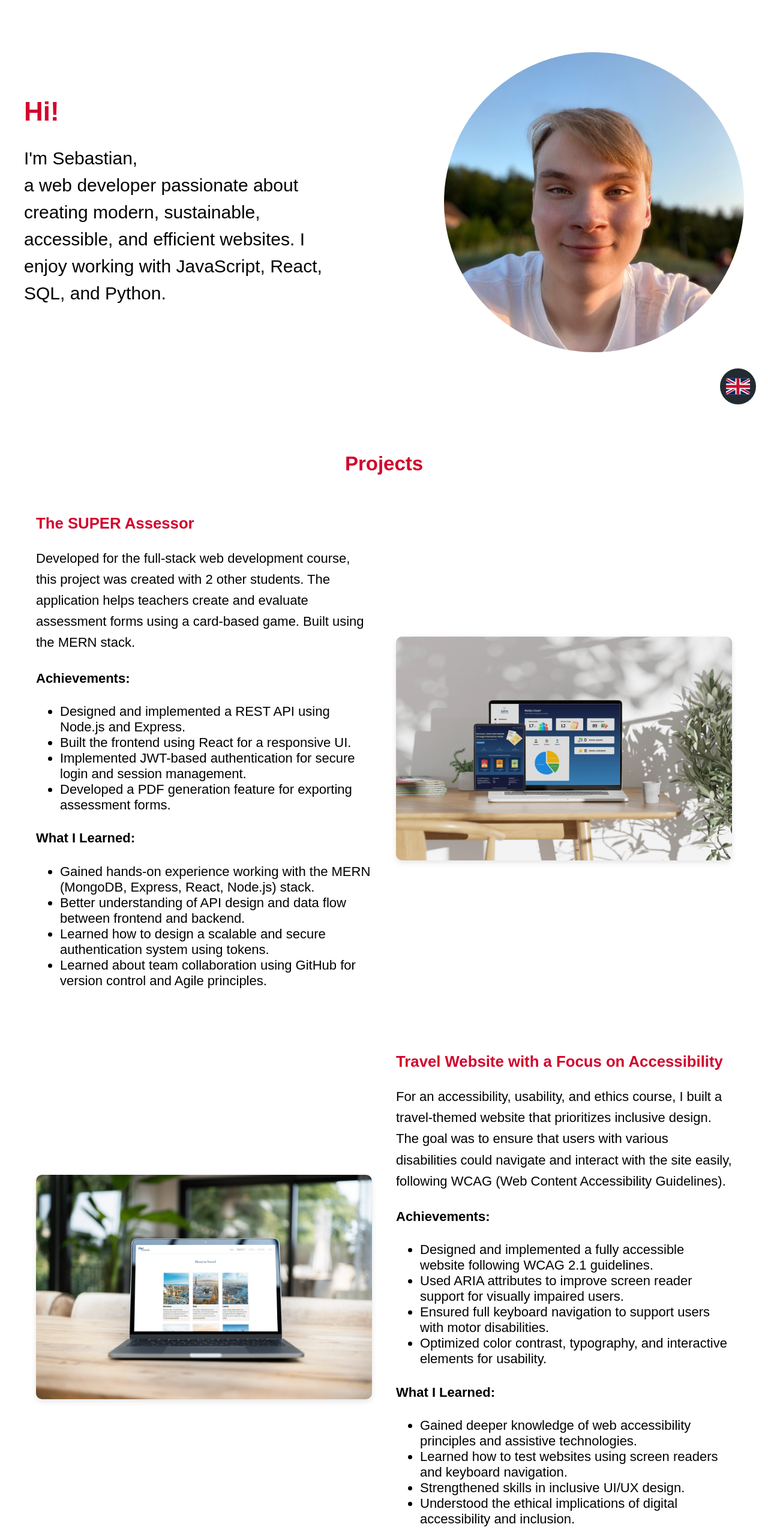
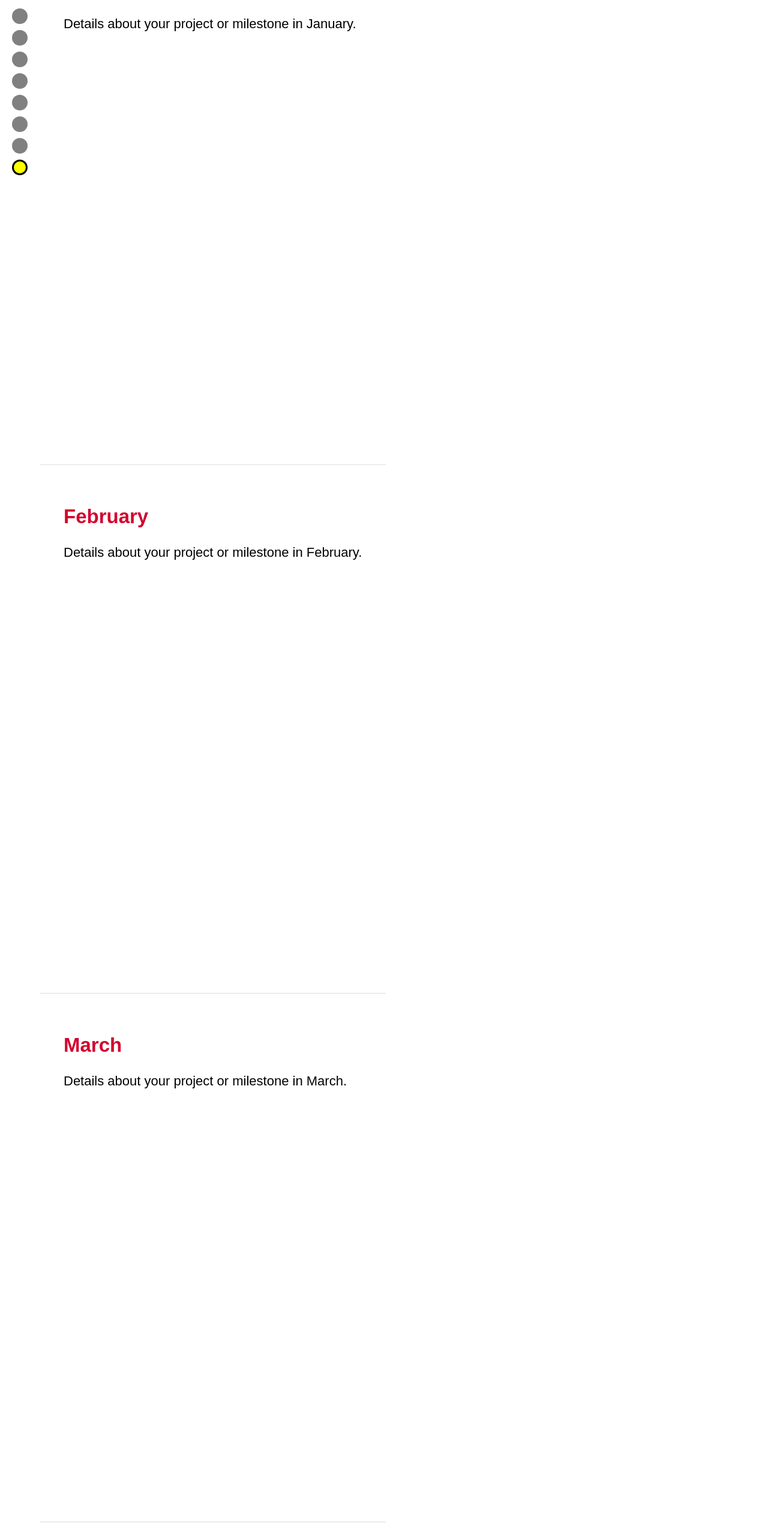
Before and after one commit to SebastianHaugen/Portfolio-website, a React (Create React App) app in the folder my-app/: page /project1 in a window 1280 px wide. Shown: the part 106-2666 px from the top of the page at 60% size. Built offline with nearby package versions, Linux system fonts and the light colour scheme; a web font is replaced by a local one.

Commit message:
Unique page for each project with more details

```diff
--- a/my-app/package.json
+++ b/my-app/package.json
@@ -13,6 +13,8 @@
     "react": "^18.3.1",
     "react-dom": "^18.3.1",
     "react-i18next": "^15.4.0",
+    "react-intersection-observer": "^9.16.0",
+    "react-router-dom": "^7.4.0",
     "react-scripts": "5.0.1",
     "web-vitals": "^2.1.4"
   },
@@ -41,6 +43,8 @@
     ]
   },
   "devDependencies": {
+    "ajv": "^6.12.6",
+    "ajv-keywords": "^3.5.2",
     "eslint-config-prettier": "^8.3.0",
     "prettier": "^2.5.1"
   }
--- a/my-app/src/App.js
+++ b/my-app/src/App.js
@@ -1,11 +1,23 @@
+import React from "react";
+import { BrowserRouter as Router, Routes, Route } from "react-router-dom";
 import Home from "./pages/Home";
+import Project1 from "./pages/Project1";
+import Project2 from "./pages/Project2";
+import Project3 from "./pages/Project3";
 import "./styles/app.css";
 
 function App() {
   return (
-    <div className="App">
-      <Home />
-    </div>
+    <Router>
+      <div className="App">
+        <Routes>
+          <Route path="/" element={<Home />} />
+          <Route path="/project1" element={<Project1 />} />
+          <Route path="/project2" element={<Project2 />} />
+          <Route path="/project3" element={<Project3 />} />
+        </Routes>
+      </div>
+    </Router>
   );
 }
 
--- /dev/null
+++ b/my-app/src/components/ProjectSection.js
@@ -0,0 +1,22 @@
+import React, { useEffect } from 'react';
+import { useInView } from 'react-intersection-observer';
+import './styles/projectSection.css';
+
+function ProjectSection({ month, index, setActive }) {
+  const { ref, inView } = useInView({ threshold: 0.5 });
+
+  useEffect(() => {
+    if (inView) {
+      setActive(index);
+    }
+  }, [inView, index, setActive]);
+
+  return (
+    <section ref={ref} className="project-section">
+      <h2>{month}</h2>
+      <p>Details about your project or milestone in {month}.</p>
+    </section>
+  );
+}
+
+export default ProjectSection;
--- a/my-app/src/components/Projects.js
+++ b/my-app/src/components/Projects.js
@@ -3,6 +3,7 @@ import fullstack from "../assets/img/webp/full-stack-application-min.webp";
 import travel from "../assets/img/webp/travel-min.webp";
 import tryggtur from "../assets/img/webp/trygg-tur-min.webp";
 import { useTranslation } from "react-i18next";
+import { Link } from "react-router-dom";
 
 function Projects() {
   const { t } = useTranslation();
@@ -19,20 +20,9 @@ function Projects() {
         <div className="project-text">
           <h3>{t("projects.project1.title")}</h3>
           <p>{t("projects.project1.summary")}</p>
-
-          <h4>{t("projects.achievements")}</h4>
-          <ul>
-            {t("projects.project1.achievements", { returnObjects: true }).map((achievement, index) => (
-              <li key={index}>{achievement}</li>
-            ))}
-          </ul>
-
-          <h4>{t("projects.whatIlearned")}</h4>
-          <ul>
-            {t("projects.project1.learnings", { returnObjects: true }).map((learning, index) => (
-              <li key={index}>{learning}</li>
-            ))}
-          </ul>
+          <Link to="/project1" className="read-more-link">
+            {t("read.more")}
+          </Link> {/* Link to Project 1 detail page */}
         </div>
       </div>
 
@@ -44,20 +34,9 @@ function Projects() {
         <div className="project-text">
           <h3>{t("projects.project2.title")}</h3>
           <p>{t("projects.project2.summary")}</p>
-
-          <h4>{t("projects.achievements")}</h4>
-          <ul>
-            {t("projects.project2.achievements", { returnObjects: true }).map((achievement, index) => (
-              <li key={index}>{achievement}</li>
-            ))}
-          </ul>
-
-          <h4>{t("projects.whatIlearned")}</h4>
-          <ul>
-            {t("projects.project2.learnings", { returnObjects: true }).map((learning, index) => (
-              <li key={index}>{learning}</li>
-            ))}
-          </ul>
+          <Link to="/project2" className="read-more-link">
+            {t("read.more")}
+          </Link> {/* Link to Project 2 detail page */}
         </div>
       </div>
 
@@ -69,21 +48,11 @@ function Projects() {
         <div className="project-text">
           <h3>{t("projects.project3.title")}</h3>
           <p>{t("projects.project3.summary")}</p>
+          <Link to="/project1" className="read-more-link">
+            {t("read.more")}
+          </Link> {/* Link to Project 3 detail page */}
+        </div>
 
-          <h4>{t("projects.achievements")}</h4>
-          <ul>
-            {t("projects.project3.achievements", { returnObjects: true }).map((achievement, index) => (
-              <li key={index}>{achievement}</li>
-            ))}
-          </ul>
-
-          <h4>{t("projects.whatIlearned")}</h4>
-          <ul>
-            {t("projects.project3.learnings", { returnObjects: true }).map((learning, index) => (
-              <li key={index}>{learning}</li>
-            ))}
-          </ul>
-        </div>
       </div>
     </div>
   );
--- /dev/null
+++ b/my-app/src/components/styles/projectSection.css
@@ -0,0 +1,5 @@
+.project-section {
+    min-height: 100vh;
+    padding: 4rem;
+    border-bottom: 1px solid #ddd;
+  }
--- a/my-app/src/locales/en.json
+++ b/my-app/src/locales/en.json
@@ -16,58 +16,20 @@
 
   "projects": {
     "header": "Projects",
-    "achievements": "Achievements:",
-    "whatIlearned": "What I Learned:",
 
     "project1": {
       "title": "The SUPER Assessor",
-      "summary": "Developed for the full-stack web development course, this project was created with 2 other students. The application helps teachers create and evaluate assessment forms using a card-based game. Built using the MERN stack.",
-      "achievements": [
-        "Designed and implemented a REST API using Node.js and Express.",
-        "Built the frontend using React for a responsive UI.",
-        "Implemented JWT-based authentication for secure login and session management.",
-        "Developed a PDF generation feature for exporting assessment forms."
-      ],
-      "learnings": [
-        "Gained hands-on experience working with the MERN (MongoDB, Express, React, Node.js) stack.",
-        "Better understanding of API design and data flow between frontend and backend.",
-        "Learned how to design a scalable and secure authentication system using tokens.",
-        "Learned about team collaboration using GitHub for version control and Agile principles."
-      ]
+      "summary": "Developed for the full-stack web development course, this project was created with 2 other students. The application helps teachers create and evaluate assessment forms using a card-based game. Built using the MERN stack."
     },
 
     "project2": {
       "title": "Travel Website with a Focus on Accessibility",
-      "summary": "For an accessibility, usability, and ethics course, I built a travel-themed website that prioritizes inclusive design. The goal was to ensure that users with various disabilities could navigate and interact with the site easily, following WCAG (Web Content Accessibility Guidelines).",
-      "achievements": [
-        "Designed and implemented a fully accessible website following WCAG 2.1 guidelines.",
-        "Used ARIA attributes to improve screen reader support for visually impaired users.",
-        "Ensured full keyboard navigation to support users with motor disabilities.",
-        "Optimized color contrast, typography, and interactive elements for usability."
-      ],
-      "learnings": [
-        "Gained deeper knowledge of web accessibility principles and assistive technologies.",
-        "Learned how to test websites using screen readers and keyboard navigation.",
-        "Strengthened skills in inclusive UI/UX design.",
-        "Understood the ethical implications of digital accessibility and inclusion."
-      ]
+      "summary": "For an accessibility, usability, and ethics course, I built a travel-themed website that prioritizes inclusive design. The goal was to ensure that users with various disabilities could navigate and interact with the site easily, following WCAG (Web Content Accessibility Guidelines)."
     },
 
     "project3": {
       "title": "TryggTur – Improving Winter Safety in Gjøvik",
-      "summary": "For a health service design course, I collaborated with two other students to develop TryggTur, a platform that helps citizens report and track sidewalk clearing efforts during winter. Users can request snow removal, subscribe to alerts, and contribute to safer walking and cycling conditions.",
-      "achievements": [
-        "Developed a user-friendly interface that allows residents to report uncleared sidewalks.",
-        "Implemented a real-time notification system to inform users when sidewalks are cleared or gritted.",
-        "Integrated an interactive map for users to track service requests and maintenance updates.",
-        "Designed and optimized the platform for both desktop and mobile users."
-      ],
-      "learnings": [
-        "Learned how to apply user-centered design principles in a real-world problem.",
-        "Gained experience in designing interactive maps and integrating live data updates.",
-        "Developed a deeper understanding of how technology can improve public safety services.",
-        "Enhanced teamwork and communication skills while collaborating with stakeholders."
-      ]
+      "summary": "For a health service design course, I collaborated with two other students to develop TryggTur, a platform that helps citizens report and track sidewalk clearing efforts during winter. Users can request snow removal, subscribe to alerts, and contribute to safer walking and cycling conditions."
     }
   },
 
--- /dev/null
+++ b/my-app/src/pages/Project1.js
@@ -0,0 +1,34 @@
+import React, { useState } from 'react';
+import ProjectSection from '../components/ProjectSection';
+import './styles/Project1.css';
+
+const milestones = ['January', 'February', 'March', 'April', 'May', 'June', 'July', 'August'];
+
+function ProjectPage() {
+  const [activeIndex, setActiveIndex] = useState(0);
+
+  return (
+    <div className="project-container">
+      <div className="timeline">
+        {milestones.map((_, index) => (
+          <div
+            key={index}
+            className={`dot ${activeIndex === index ? 'active' : ''}`}
+          />
+        ))}
+      </div>
+      <div className="sections">
+        {milestones.map((month, index) => (
+          <ProjectSection
+            key={index}
+            month={month}
+            index={index}
+            setActive={setActiveIndex}
+          />
+        ))}
+      </div>
+    </div>
+  );
+}
+
+export default ProjectPage;
--- /dev/null
+++ b/my-app/src/pages/Project2.js
@@ -0,0 +1,37 @@
+import React from "react";
+import { useTranslation } from "react-i18next"; // Assuming you're using i18n for translations
+import fullstackImage from "../assets/img/webp/full-stack-application-min.webp"; // Adjust image path as needed
+
+function Project2() {
+  const { t } = useTranslation();
+
+  return (
+    <div className="project-detail-container">
+      <h2>{t("projects.project1.title")}</h2>
+
+      {/* First Section: Image on the left, text on the right */}
+      <div className="project-detail-section">
+        <div className="project-detail-image">
+          <img src={fullstackImage} alt={t("projects.project1.title")} />
+        </div>
+        <div className="project-detail-text">
+          <h3>{t("projects.project1.title")}</h3>
+          <p>{t("projects.project1.description")}</p>
+        </div>
+      </div>
+
+      {/* Second Section: Text on the left, image on the right */}
+      <div className="project-detail-section reverse">
+        <div className="project-detail-text">
+          <h3>{t("projects.project1.additional_title")}</h3>
+          <p>{t("projects.project1.additional_description")}</p>
+        </div>
+        <div className="project-detail-image">
+          <img src={fullstackImage} alt={t("projects.project1.additional_title")} />
+        </div>
+      </div>
+    </div>
+  );
+}
+
+export default Project2;
--- /dev/null
+++ b/my-app/src/pages/Project3.js
@@ -0,0 +1,37 @@
+import React from "react";
+import { useTranslation } from "react-i18next"; // Assuming you're using i18n for translations
+import fullstackImage from "../assets/img/webp/full-stack-application-min.webp"; // Adjust image path as needed
+
+function Project3() {
+  const { t } = useTranslation();
+
+  return (
+    <div className="project-detail-container">
+      <h2>{t("projects.project1.title")}</h2>
+
+      {/* First Section: Image on the left, text on the right */}
+      <div className="project-detail-section">
+        <div className="project-detail-image">
+          <img src={fullstackImage} alt={t("projects.project1.title")} />
+        </div>
+        <div className="project-detail-text">
+          <h3>{t("projects.project1.title")}</h3>
+          <p>{t("projects.project1.description")}</p>
+        </div>
+      </div>
+
+      {/* Second Section: Text on the left, image on the right */}
+      <div className="project-detail-section reverse">
+        <div className="project-detail-text">
+          <h3>{t("projects.project1.additional_title")}</h3>
+          <p>{t("projects.project1.additional_description")}</p>
+        </div>
+        <div className="project-detail-image">
+          <img src={fullstackImage} alt={t("projects.project1.additional_title")} />
+        </div>
+      </div>
+    </div>
+  );
+}
+
+export default Project3;
--- /dev/null
+++ b/my-app/src/pages/styles/Project1.css
@@ -0,0 +1,28 @@
+.project-container {
+  display: flex;
+  align-items: flex-start;
+}
+
+.timeline {
+  position: sticky;
+  top: 100px;
+  display: flex;
+  flex-direction: column;
+  gap: 1rem;
+  padding: 2rem;
+  height: fit-content;
+}
+
+.dot {
+  width: 20px;
+  height: 20px;
+  background-color: gray;
+  border-radius: 50%;
+  border: 3px solid transparent;
+  transition: all 0.3s ease;
+}
+
+.dot.active {
+  background-color: yellow;
+  border-color: black;
+}
```
Also changed, not shown: my-app/src/components/ProjectDescription.js (deleted, +0 -25 lines), my-app/src/components/styles/projects.css (+10 -0 lines), 1 other file (tests, documents, lock files or other folders).
